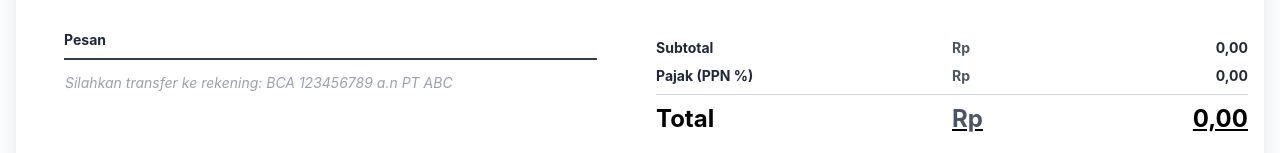
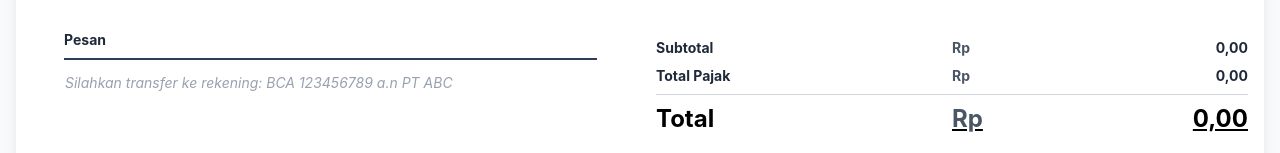
Before and after one commit to superboy12/Kiedo, a Next.js app: page / in a window 1280 px wide. Shown: the part 604-757 px from the top of the page. Built offline with nearby package versions, Linux system fonts and the light colour scheme.

Commit message:
Fix build error by removing non-existent discount and tax fields from settings

```diff
--- a/src/components/InvoicePreview.tsx
+++ b/src/components/InvoicePreview.tsx
@@ -124,7 +124,7 @@ export const InvoicePreview: React.FC<InvoicePreviewProps> = ({ data, onChange,
 
             {data.settings.showDiscount && totalDiscount > 0 && (
               <div className="flex justify-between items-start mt-2">
-                <span className="font-bold text-gray-800 w-1/2">Diskon ({data.settings.discount}%)</span>
+                <span className="font-bold text-gray-800 w-1/2">Total Diskon</span>
                 <div className="flex justify-between items-start w-1/2 font-bold text-red-600">
                   <span className="text-gray-600 mr-2">Rp</span>
                   <span>({formatCurrency(totalDiscount)})</span>
@@ -134,7 +134,7 @@ export const InvoicePreview: React.FC<InvoicePreviewProps> = ({ data, onChange,
 
             {data.settings.showTax && (
               <div className="flex justify-between items-start mt-2">
-                <span className="font-bold text-gray-800 w-1/2">Pajak (PPN {data.settings.tax}%)</span>
+                <span className="font-bold text-gray-800 w-1/2">Total Pajak</span>
                 <div className="flex justify-between items-start w-1/2 font-bold text-gray-800">
                   <span className="text-gray-600 mr-2">Rp</span>
                   <span>{formatCurrency(totalTax)}</span>
```
